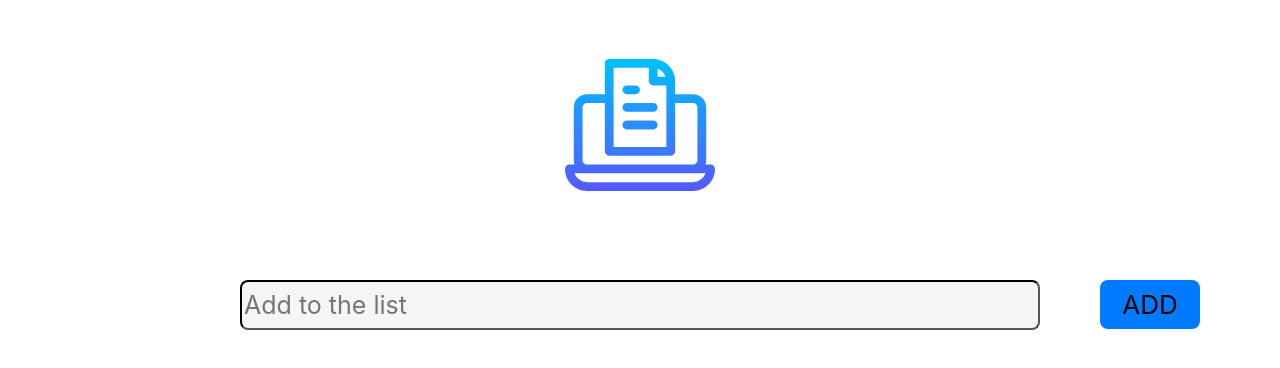
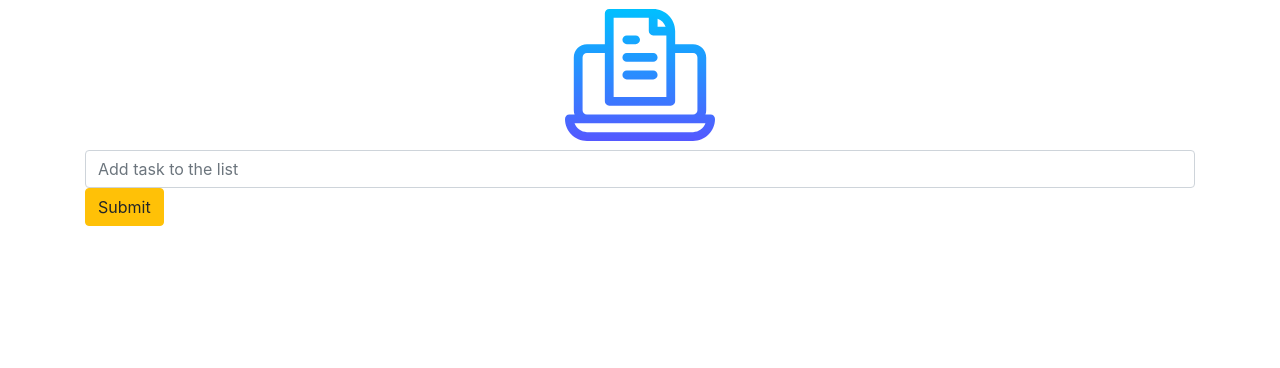
Before and after one commit to Jofasoga/todo-list, a React (Create React App) app: page / in a window 1280 px wide. Shown: the top 368 px of the page. Built offline with nearby package versions, Linux system fonts and the light colour scheme.

Commit message:
Refactoring the frontend

```diff
--- a/src/App.css
+++ b/src/App.css
@@ -10,40 +10,11 @@
     height: 150px;
 }
 
-.App-link {
-    color: #61dafb;
+#task-container {
+    max-width: 600px;
+    margin: 0 auto;
+    margin-top: 100px;
+    margin-bottom: 100px;
+    justify-content: space-around;
+    align-items: flex-start;
 }
-
-.container-id {
-    margin-top: 10px;
-    display: flex;
-    flex-direction: column;
-}
-
-.form {
-}
-
-#input-id {
-    font-size: 25px;
-    width: 800px;
-    height: 50px;
-    margin-top: 70px;
-    border-radius: 8px;
-    border-color: black;
-    background-color: whitesmoke;
-}
-
-#btn {
-    background-color: #007bff;
-    position: absolute;
-    height: 49px;
-    margin-top: 70px;
-    margin-left: 1100px;
-    width: 100px;
-    border: black;
-    border-radius: 8px;
-}
-
-.list-container {
-    font-family: "Bangers", cursive;
-}
--- a/src/App.js
+++ b/src/App.js
@@ -1,6 +1,6 @@
 import React from "react";
 import logo from "./logo.svg";
-import todo from "./logo.svg"
+import todo from "./logo.svg";
 import "./App.css";
 import { Button } from "react-bootstrap";
 
@@ -24,33 +24,39 @@ export default class App extends React.Component {
 
     render() {
         return (
-            <div className="App">
+            <div className="container">
+                <div id="form">
                     <header className="App-header">
                         <center>
                             {" "}
                             <img src={todo} className="App-logo" alt="todo" />
                         </center>
                     </header>
-                <div className="container-id">
-                    <form
-                        className="form"
-                        action="http://localhost:8000/list/"
-                        method="POST"
-                    >
-                        <center>
+                    <div className="form-wrapper">
+                        <form id="form">
+                            <div className="flex-wrapper">
+                                <div style={{ flex: 6 }}>
                                     <input
-                                type="search"
-                                id="input-id"
-                                placeholder="Add to the list"
+                                        className="form-control"
+                                        id="title"
+                                        type="text"
+                                        placeholder="Add task to the list"
                                     />
-                        </center>
+                                </div>
+                                <div style={{ flex: 1 }}>
+                                    <input
+                                        id="submit"
+                                        className="btn btn-warning"
+                                        type="submit"
+                                        name="Add"
+                                    />
+                                </div>
+                            </div>
                         </form>
-                    <input
-                        type="submit"
-                        value="ADD"
-                        id="btn"
-                        onClick={() => add()}
-                    />
+                    </div>
+                    <div id="list-container">
+
+                    </div>
                 </div>
             </div>
         );
```
Lines whose indentation alone changed are shown as unchanged.
